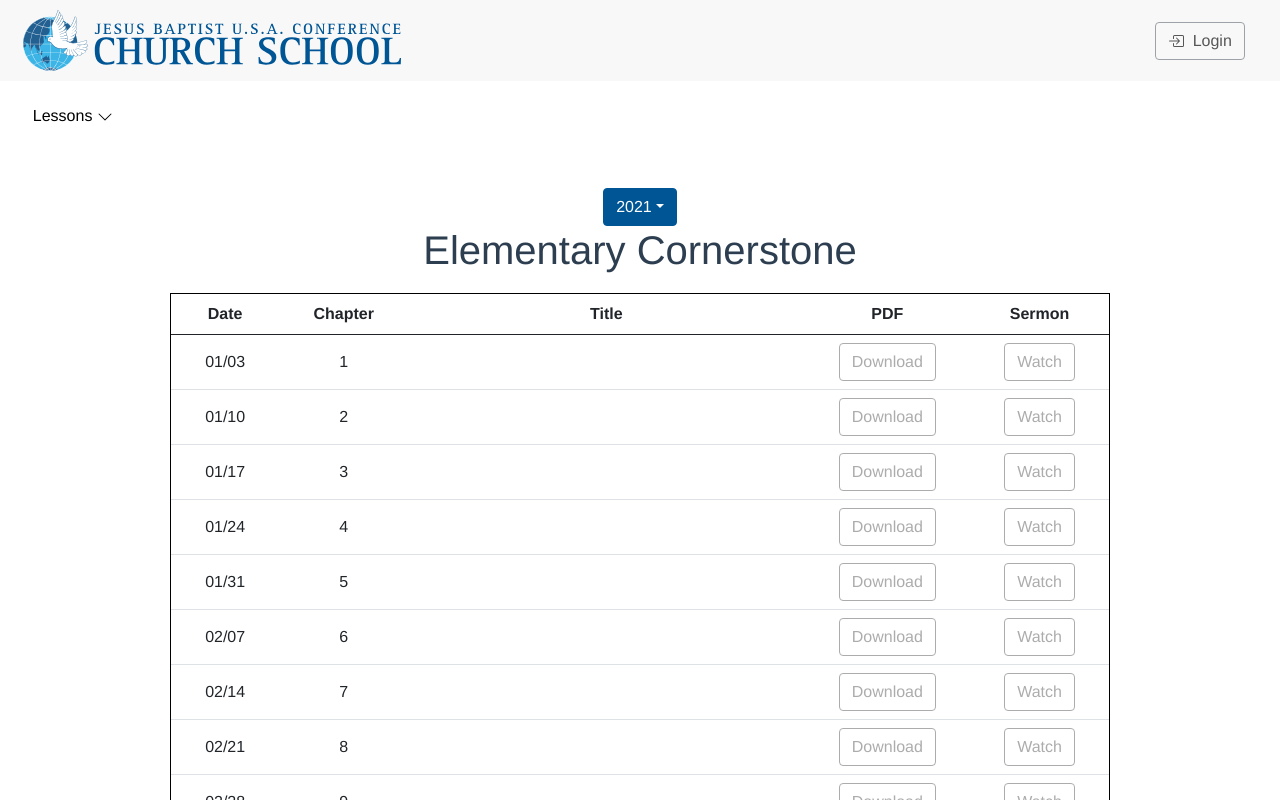
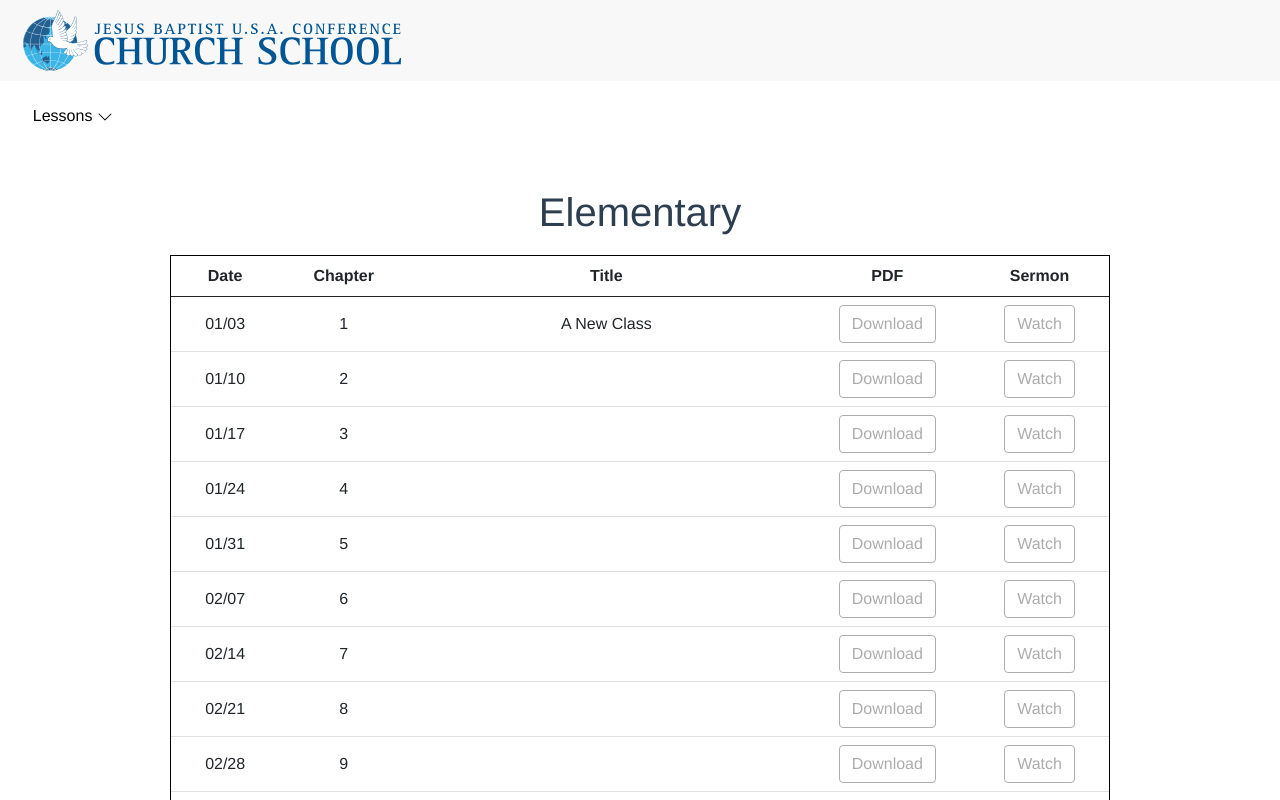
Before and after one commit to ezra-jbch/church-school-website, a Vue app: page /Elementary in a window 1280 px wide. Shown: the top 800 px of the page. Built offline with nearby package versions, Linux system fonts and the light colour scheme.

Commit message:
Refactored table so that it routes to different pages

```diff
--- a/data/elem.json
+++ b/data/Elementary.json
@@ -55,7 +55,7 @@
     { "chapter": "53", "date": "", "title": "", "pdf": "", "sermon": "" }
   ],
   [
-    { "chapter": "1", "date": "", "title": "", "pdf": "", "sermon": "" },
+    { "chapter": "1", "date": "", "title": "A New Class", "pdf": "", "sermon": "" },
     { "chapter": "2", "date": "", "title": "", "pdf": "", "sermon": "" },
     { "chapter": "3", "date": "", "title": "", "pdf": "", "sermon": "" },
     { "chapter": "4", "date": "", "title": "", "pdf": "", "sermon": "" },
--- a/data/kind.json
+++ b/data/Kindergarten.json
@@ -1,6 +1,6 @@
 [
   [
-    { "chapter": "1", "date": "", "title": "", "pdf": "", "sermon": "" },
+    { "chapter": "1", "date": "", "title": "Hello, Friend", "pdf": "", "sermon": "" },
     { "chapter": "2", "date": "", "title": "", "pdf": "", "sermon": "" },
     { "chapter": "3", "date": "", "title": "", "pdf": "", "sermon": "" },
     { "chapter": "4", "date": "", "title": "", "pdf": "", "sermon": "" },
--- a/src/App.vue
+++ b/src/App.vue
@@ -1,15 +1,8 @@
 <template>
-  <div v-if="showLogin">
-    <!--v-if used to show login component-->
-    <Login @notLogin="notVisible" />
-    <!--Login component. Button for Login on Header.-->
-  </div>
-  <div v-else>
-    <!--If login component is invisible, show other components-->
-    <Header @seeLogin="isVisible" />
+  <Header />
   <div class="d-flex justify-content-start">
     <div id="navBar">
-        <Dropdown :pages="pageArray" />
+      <Dropdown :pages="pageArray" @change="getRouteforTableBox" />
     </div>
   </div>
   <div class="container">
@@ -17,45 +10,54 @@
       <router-view v-slot="{ Component }">
         <!--This is how you do transitions between routes-->
         <!--Waring: If you want to use this, for any component you transition too, all child elements must be wrapped in one root element-->
+        <!--https://www.youtube.com/watch?v=X4I6zUEM40A&ab_channel=TheNetNinja-->
         <transition name="route" mode="out-in">
-            <component :is="Component" ></component>
+          <component
+            :is="Component"
+            :pathToJson="pathToJson"
+            :showYear="showYear"
+            :title="title"
+          />
         </transition>
       </router-view>
     </div>
   </div>
-    <br><Footer />
-  </div>
+  <br /><Footer />
 </template>
 
 <script>
 import Header from "./components/Header.vue";
 import Footer from "./components/Footer.vue";
 import Dropdown from "./components/Dropdown.vue";
-import Login from "./components/Login.vue";
 
 export default {
-  components: { Header, Footer, Dropdown, Login },
+  components: { Header, Footer, Dropdown },
   data() {
     return {
       /*This array is used to transition between pages*/
       pageArray: [
         { page: "Kindergarten", route: "Kindergarten" },
         { page: "Elementary", route: "Elementary" },
-        { page: "Youth Group", route: "Youth-Group" },
+        { page: "Youth Group", route: "YouthGroup" },
       ],
-      showLogin: false,
+      pathToJson: null,
+      showYear: new Date().getFullYear() /*Current Year*/,
+      title: "",
     };
   },
 
   methods: {
-    isVisible() {
-      this.showLogin = true;
-      /*console.log(this.showLogin);*/
-    },
-
-    notVisible() {
-      this.showLogin = false;
-      /*console.log(this.showLogin);*/
+    getRouteforTableBox(route) {
+      this.pathToJson = route;
+      if (this.pathToJson == "Kindergarten") {
+        this.title = "Kindergarten";
+      }
+      if (this.pathToJson == "Elementary") {
+        this.title = "Elementary";
+      }
+      if (this.pathToJson == "YouthGroup") {
+        this.title = "Youth Group";
+      }
     },
   },
 };
--- a/src/components/Header.vue
+++ b/src/components/Header.vue
@@ -4,28 +4,6 @@
       <!-- Routes the page back to the Home page when you press on the Logo -->
       <img src="../assets/logo.svg" alt="JBCH Church School" />
     </router-link>
-    <div class="button-pos">
-      <button class="btn btn-outline-secondary" id="login" @click="isVisible" disabled>
-        <svg
-          xmlns="http://www.w3.org/2000/svg"
-          width="16"
-          height="16"
-          fill="currentColor"
-          class="bi bi-box-arrow-in-right"
-          viewBox="0 0 16 16"
-        >
-          <path
-            fill-rule="evenodd"
-            d="M6 3.5a.5.5 0 0 1 .5-.5h8a.5.5 0 0 1 .5.5v9a.5.5 0 0 1-.5.5h-8a.5.5 0 0 1-.5-.5v-2a.5.5 0 0 0-1 0v2A1.5 1.5 0 0 0 6.5 14h8a1.5 1.5 0 0 0 1.5-1.5v-9A1.5 1.5 0 0 0 14.5 2h-8A1.5 1.5 0 0 0 5 3.5v2a.5.5 0 0 0 1 0v-2z"
-          />
-          <path
-            fill-rule="evenodd"
-            d="M11.854 8.354a.5.5 0 0 0 0-.708l-3-3a.5.5 0 1 0-.708.708L10.293 7.5H1.5a.5.5 0 0 0 0 1h8.793l-2.147 2.146a.5.5 0 0 0 .708.708l3-3z"
-          />
-        </svg>
-        &nbsp; Login
-      </button>
-    </div>
   </header>
 </template>
 
@@ -34,26 +12,10 @@ export default {
   data() {
     return {};
   },
-
-  methods: {
-    isVisible() {
-      this.$emit("seeLogin");
-    },
-  },
 };
 </script>
 
 <style>
-#login {
-  text-decoration: none;
-  display: flex;
-  align-items: center;
-  color: black;
-}
-
-.button-pos {
-  margin-right: 2%;
-}
 
 #router-link {
   display: inline-block;
--- a/src/components/Login.vue
+++ /dev/null
@@ -1,87 +0,0 @@
-<template>
-  <transition name="fadeIn" appear>
-    <div class="backdrop">
-      <div class="table-container">
-        <div class="item-center">Login</div>
-        <svg
-          xmlns="http://www.w3.org/2000/svg"
-          width="16"
-          height="16"
-          fill="currentColor"
-          class="bi bi-x-lg"
-          viewBox="0 0 16 16"
-          id="item-right"
-          @click="notVisible"
-        >
-          <path
-            d="M1.293 1.293a1 1 0 0 1 1.414 0L8 6.586l5.293-5.293a1 1 0 1 1 1.414 1.414L9.414 8l5.293 5.293a1 1 0 0 1-1.414 1.414L8 9.414l-5.293 5.293a1 1 0 0 1-1.414-1.414L6.586 8 1.293 2.707a1 1 0 0 1 0-1.414z"
-          />
-        </svg>
-      </div>
-    </div>
-  </transition>
-</template>
-
-<script>
-export default {
-  data() {
-    return {};
-  },
-
-  methods: {
-    notVisible() {
-      this.$emit("notLogin");
-    },
-  },
-};
-</script>
-
-<style scoped>
-#item-right {
-  flex: 0 1 auto;
-  margin-top: 2.5%;
-  margin-right: 3%;
-  margin-left: auto;
-  transform: scale(1.2);
-}
-
-#item-right:hover {
-  cursor: pointer;
-  fill: #005595;
-}
-
-.item-center {
-  flex: 0 1 auto;
-  font-size: 200%;
-  position: absolute; /* new */
-  left: 50%;
-  transform: translateX(-50%);
-}
-
-.table-container {
-  width: 30%;
-  height: 50%;
-  margin: 100px auto;
-  background: white;
-  border-radius: 20px;
-  display: flex;
-  justify-content: flex-start; /* adjustment */
-  position: relative;
-}
-
-.backdrop {
-  top: 0;
-  position: fixed;
-  background: rgba(0, 0, 0, 0.5);
-  width: 100%;
-  height: 100%;
-}
-
-.fadeIn-enter-from {
-  opacity: 0;
-}
-
-.fadeIn-enter-active {
-  transition: opacity 0.5s ease-in;
-}
-</style>
--- a/src/router/index.js
+++ b/src/router/index.js
@@ -1,9 +1,7 @@
 import { createRouter, createWebHistory } from 'vue-router'
 import Home from '../views/Home.vue'
 import ContactUs from '../views/ContactUs.vue'
-import YouthGroup from '../views/YouthGroup.vue'
-import Elementary from '../views/Elementary.vue'
-import Kindergarten from '../views/Kindergarten.vue'
+import TableBox from '../views/TableBox.vue'
 
 const routes = [
   {
@@ -25,20 +23,10 @@ const routes = [
     component: ContactUs
   },
   {
-    path: '/Youth-Group',
-    name: 'YouthGroup',
-    component: YouthGroup
+    /*Dynamic file path. Look at Dropdown Component to see how route is dynamically being passed in*/
+    path: '/:route', /*Possible Routes: YG, ELEM, and KIND pages*/
+    component: TableBox
   },
-  {
-    path: '/Elementary',
-    name: 'Elementary',
-    component: Elementary
-  },
-  {
-    path: '/Kindergarten',
-    name: 'Kindergarten',
-    component: Kindergarten
-  }
 ]
 
 const router = createRouter({
--- a/src/views/Elementary.vue
+++ /dev/null
@@ -1,52 +0,0 @@
-<template>
-  <div class="lesson-table-padding">
-    <div class="btn-group">
-      <button
-        type="button"
-        class="btn btn-primary dropdown-toggle"
-        data-bs-toggle="dropdown"
-        aria-expanded="false"
-        style="background-color: #005595; border-color: #005595"
-      >
-        {{ this.showYear }}
-      </button>
-      <ul class="dropdown-menu" style="cursor: pointer">
-        <li>
-          <a class="dropdown-item" @click="changeCycle(this.displayYear - 1)">{{
-            this.displayYear - 1
-          }}</a>
-        </li>
-        <li>
-          <a class="dropdown-item" @click="changeCycle(this.displayYear)">{{
-            this.displayYear
-          }}</a>
-        </li>
-      </ul>
-    </div>
-    <h1>Elementary Cornerstone</h1>
-    <TableBox :path="path" :showYear="showYear" />
-  </div>
-</template>
-
-<script>
-import TableBox from "../components/TableBox.vue";
-
-export default {
-  components: { TableBox },
-  data() {
-    return {
-      showYear: new Date().getFullYear() /*Current Year*/,
-      displayYear: new Date().getFullYear(),
-      path: "elem" /*This is the path of the json file that will be loaded in TableBox component*/,
-    };
-  },
-  methods: {
-    changeCycle(year) {
-      this.showYear = year;
-    },
-  },
-};
-</script>
-
-<style>
-</style>
--- a/src/views/Kindergarten.vue
+++ /dev/null
@@ -1,25 +0,0 @@
-<template>
-  <div class="lesson-table-padding">
-    <h1>Kindergarten Cornerstone</h1>
-    <TableBox :path="path" :showYear="showYear" />
-  </div>
-</template>
-
-<script>
-import TableBox from "../components/TableBox.vue";
-
-export default {
-  components: { TableBox },
-  data() {
-    return {
-      showYear: new Date().getFullYear() /*Current Year*/,
-      path: "kind" /*This is the path of the json file that will be loaded in TableBox component*/,
-    };
-  },
-  methods: {
-  },
-};
-</script>
-
-<style>
-</style>
--- a/src/components/TableBox.vue
+++ b/src/views/TableBox.vue
@@ -1,4 +1,6 @@
 <template>
+  <div class="lesson-table-padding">
+    <h1>{{this.title2}}</h1>
     <div id="table-container">
       <table class="table table-hover">
         <thead>
@@ -30,12 +32,13 @@
               </a>
             </td>
             <td>
-              <a :href="''+chapter.sermon" target="_blank">
+              <a :href="'' + chapter.sermon" target="_blank">
                 <button
                   class="btn btn-outline-primary"
                   id="buttonStyle"
                   :disabled="chapter.sermon == ''"
-                ><!--If there is no no chapter sermon linked, disable the button-->
+                >
+                  <!--If there is no no chapter sermon linked, disable the button-->
                   Watch
                 </button>
               </a>
@@ -44,39 +47,56 @@
         </tbody>
       </table>
     </div>
+  </div>
 </template>
 
 <script>
-/*SOMETHING TO THINK ABOUT:*/
-/*B.Doyup said that he personally thinks that having the different cycles in table be different routes will be better*/
-
 
 const BASELINE = 2020; /*For YG and ELEM, there are multiple cycles. So, 2020 is our baseline (cycle1).*/
 
 export default {
-  /*path is that path that determines which json file you are looking at (YG,ELEM,KIND)*/
+  /*pathToJson is that pathToJson that determines which json file you are looking at (YG,ELEM,KIND)*/
   /*showYear is the year you want to view. Changes on dropdown click (Dropdown in YG and ELEM component)*/
-  props: ["path", "showYear"],
+  /*Title changes the header on top of the page to indicate correct class (YG,ELEM, KIND)*/
+  props: ["pathToJson", "showYear", "title"],
 
   data() {
     return {
-      baseYear: this.showYear, /*this.showYear always starts off in the present and current year. BaseYear saves that information*/
-      currentChaptersOfCycle: [], /**/
+      /*this.showYear always starts off in the present and current year. BaseYear saves that information*/
+      baseYear: this.showYear,
+      currentChaptersOfCycle: [] /**/,
       currentMonth: 0,
       currentDay: 0,
       color: "",
-      cycles: [], /*Used to hold data from array in jsonData*/
+      path: this.pathToJson,
+      title2: this.title,
+      cycles: [] /*Used to hold data from array in jsonData*/,
     };
   },
-
   mounted() {
+    /*This if statement is used to load the data when the user does not load from the HOME page*/
+    /*App.vue is what sets the path to the JSON file after you press the dropdown. But that would be null if they laod straight into a class (YG,ELEM, KIND)*/
+    if (this.path == null) {
+      if (this.$route.path == "/Kindergarten") {
+        this.path = "Kindergarten";
+        this.title2 = "Kindergarten";
+      }
+      if (this.$route.path == "/Elementary") {
+        this.path = "Elementary";
+        this.title2 = "Elementary";
+      }
+      if (this.$route.path == "/YouthGroup") {
+        this.path = "YouthGroup";
+        this.title2 = "Youth Group";
+      }
+    }
     /*Dynamically getting json file data*/
     this.cycles = require("../../data/" + this.path + ".json");
-    this.currentChaptersOfCycle = this.addDates(this.baseYear); /*Returns an array with the json data organized with correct dates (sundays for year are calculated and stored into array)*/
-    //this.addDates(this.baseYear); /*This was in code when B.Doyup wrote it, but I don't think we need it since we call it above?*/
+    this.currentChaptersOfCycle = this.addDates(
+      this.baseYear
+    ); /*Returns an array with the json data organized with correct dates (sundays for year are calculated and stored into array)*/
     this.formatDate();
   },
-
   computed: {
     currentCycle() {
       /*This method used 2020, the baseline, and calculates what cycle any other given year will fall into*/
@@ -128,7 +148,6 @@ export default {
       }
       return days; /*Array of sundays for the year*/
     },
-
   },
 
   watch: {
@@ -137,6 +156,15 @@ export default {
       /*When it is changed, change the what you see on the table.*/
       this.currentChaptersOfCycle = this.addDates(val);
     },
+    pathToJson(val) {
+      /*Watch to see if JSON import changes*/
+      this.cycles = require("../../data/" + val + ".json");
+      this.currentChaptersOfCycle = this.addDates(this.baseYear);
+    },
+    title(val){
+      /*Watch to see if the title changes*/
+      this.title2 = val;
+    }
   },
 };
 </script>
--- a/src/views/YouthGroup.vue
+++ /dev/null
@@ -1,57 +0,0 @@
-<template>
-  <div class="lesson-table-padding">
-    <div class="btn-group">
-      <button
-        type="button"
-        class="btn btn-primary dropdown-toggle"
-        data-bs-toggle="dropdown"
-        aria-expanded="false"
-        style="background-color: #005595; border-color: #005595"
-      >
-        {{ this.showYear }}
-      </button>
-      <ul class="dropdown-menu" style="cursor: pointer">
-        <li>
-          <a class="dropdown-item" @click="changeCycle(this.displayYear - 1)">{{
-            this.displayYear - 1
-          }}</a>
-        </li>
-        <li>
-          <a class="dropdown-item" @click="changeCycle(this.displayYear)">{{
-            this.displayYear
-          }}</a>
-        </li>
-        <li>
-          <a class="dropdown-item" @click="changeCycle(this.displayYear + 1)">{{
-            this.displayYear + 1
-          }}</a>
-        </li>
-      </ul>
-    </div>
-    <h1>Youth Group True Light</h1>
-    <TableBox :path="path" :showYear="showYear" />
-  </div>
-</template>
-
-<script>
-import TableBox from "../components/TableBox.vue";
-
-export default {
-  components: { TableBox },
-  data() {
-    return {
-      showYear: new Date().getFullYear() /*Current Year*/,
-      displayYear: new Date().getFullYear(),
-      path: "yg" /*This is the path of the json file that will be loaded in TableBox component*/,
-    };
-  },
-  methods: {
-    changeCycle(year) {
-      this.showYear = year;
-    },
-  },
-};
-</script>
-
-<style>
-</style>
```
Also changed, not shown: src/components/Dropdown.vue (+16 -1 lines), data/YouthGroup.json (renamed from data/yg.json). Lines whose indentation alone changed are shown as unchanged.
